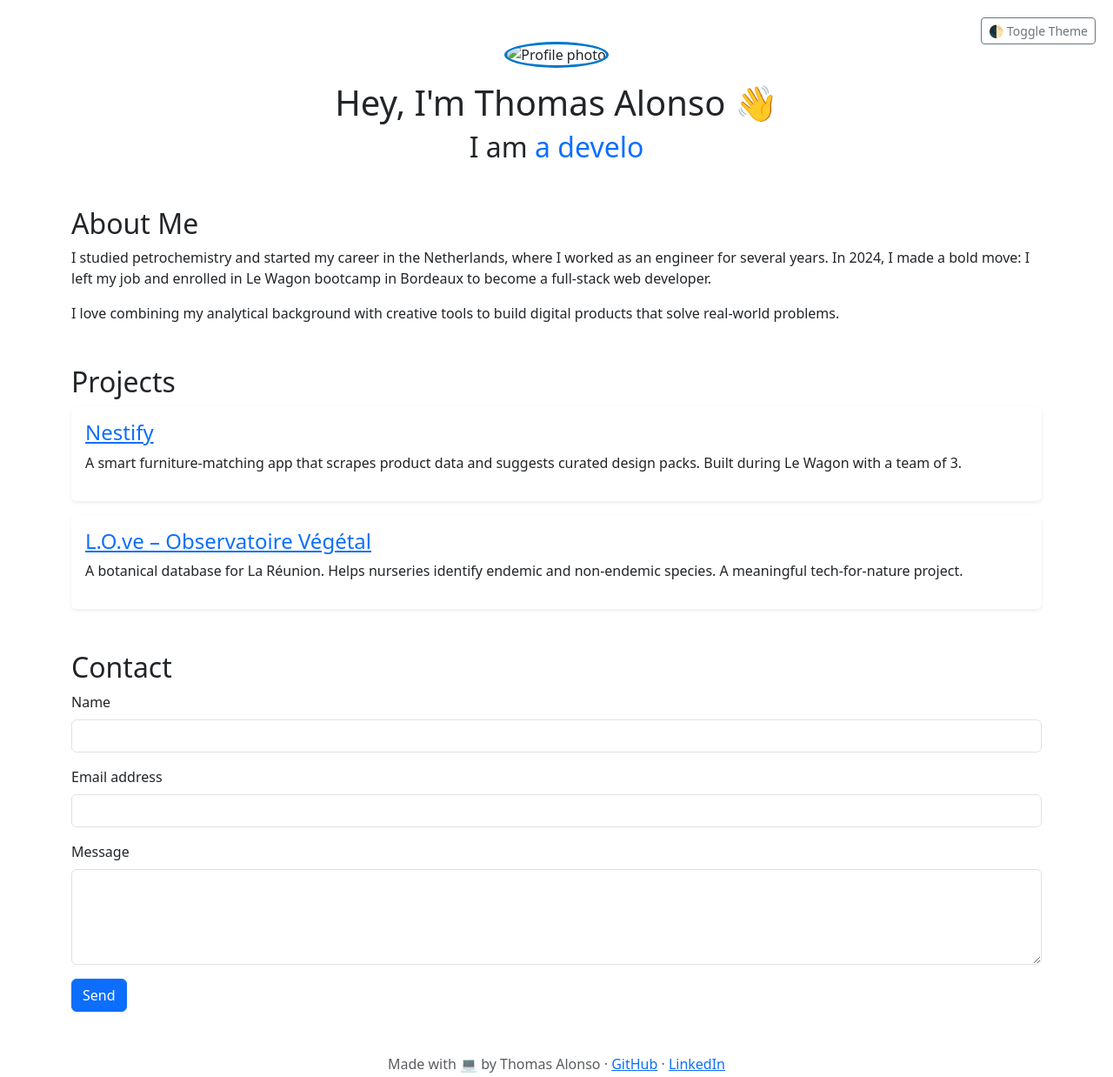
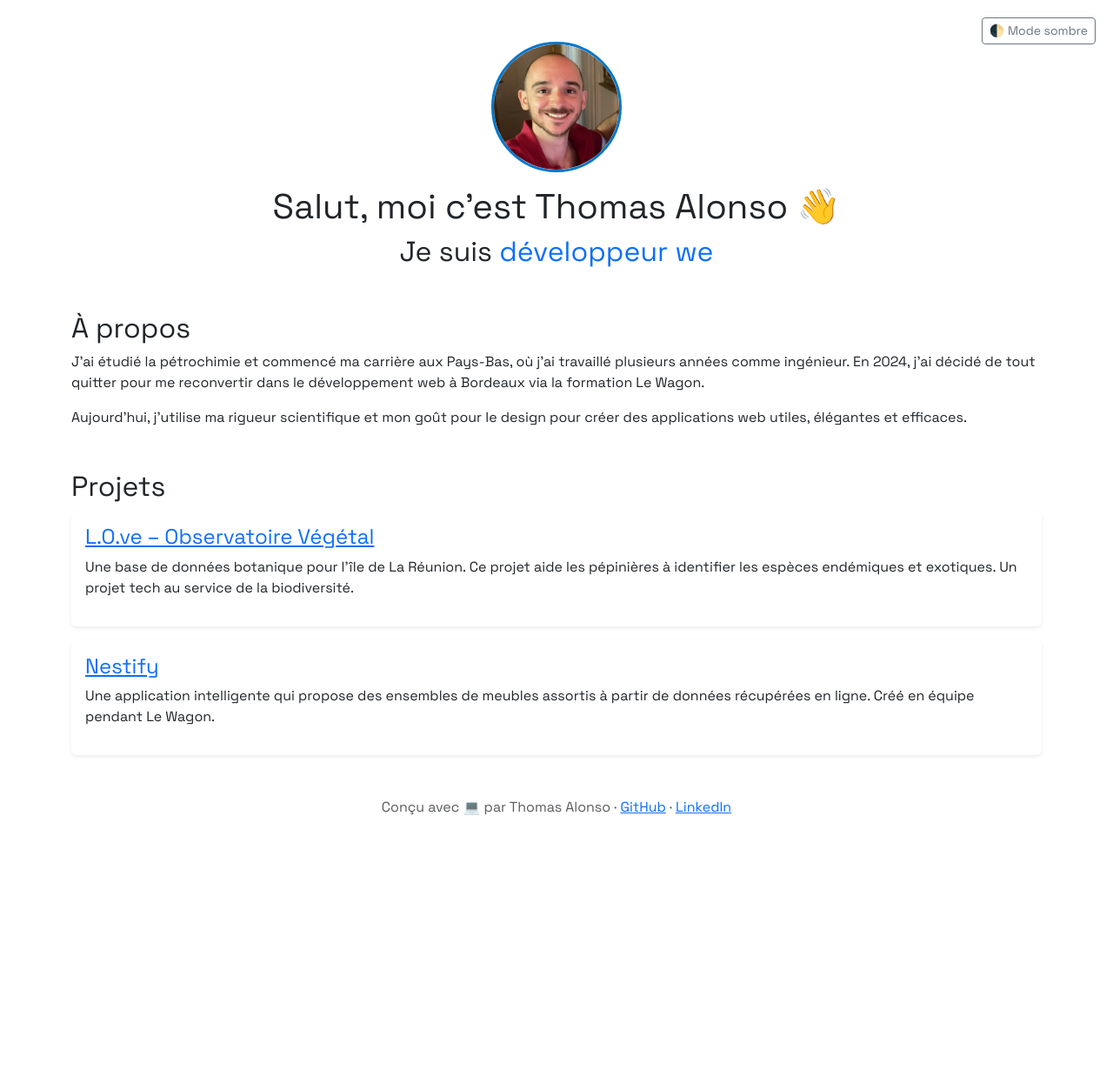
Before and after one commit to Wazaaa974/Wazaaa974.github.io, a plain HTML site: page index.html in a window 1280 px wide. Shown: the whole page at 87% size. After the commit the page ends 1004 px from the top, so only its background shows below. Drawn offline with nearby package versions, Linux system fonts and the light colour scheme.

Commit message:
Portfolio V2

```diff
--- a/index.html
+++ b/index.html
@@ -1,21 +1,20 @@
 <!DOCTYPE html>
-<html lang="en" data-theme="light">
+<html lang="fr" data-theme="light">
 <head>
   <meta charset="UTF-8" />
   <meta name="viewport" content="width=device-width, initial-scale=1.0"/>
+  <link href="https://fonts.googleapis.com/css2?family=Space+Grotesk:wght@400;600&display=swap" rel="stylesheet">
   <title>Thomas Alonso – Portfolio</title>
-  <!-- Bootstrap CDN -->
   <link href="https://cdn.jsdelivr.net/npm/bootstrap@5.3.3/dist/css/bootstrap.min.css" rel="stylesheet">
   <style>
     body {
+      font-family: 'Space Grotesk', sans-serif;
       transition: background-color 0.3s, color 0.3s;
     }
-
     [data-theme="dark"] {
       background-color: #121212;
       color: #f0f0f0;
     }
-
     .profile-img {
       width: 150px;
       height: 150px;
@@ -25,24 +24,19 @@
       margin-bottom: 1rem;
       transition: transform 0.3s;
     }
-
     .profile-img:hover {
       transform: scale(1.05);
     }
-
     .project:hover {
       background-color: rgba(0, 119, 204, 0.05);
     }
-
     .fade-in {
       animation: fadeIn 1s ease-in forwards;
       opacity: 0;
     }
-
     @keyframes fadeIn {
       to { opacity: 1; }
     }
-
     .theme-toggle {
       position: fixed;
       top: 20px;
@@ -53,90 +47,70 @@
 </head>
 <body class="container py-5 fade-in">
 
-  <!-- Dark Mode Toggle -->
-  <button class="btn btn-sm btn-outline-secondary theme-toggle">🌓 Toggle Theme</button>
+  <button class="btn btn-sm btn-outline-secondary theme-toggle">🌓 Mode sombre</button>
 
   <div class="text-center mb-5">
-    <img src="avatar.jpg" alt="Profile photo" class="profile-img" />
-
-    <h1 class="mb-2">Hey, I'm Thomas Alonso 👋</h1>
+    <img src="images/me.JPG" alt="Photo de profil" class="profile-img" />
+    <h1 class="mb-2">Salut, moi c’est Thomas Alonso 👋</h1>
 
     <!-- Typing effect section -->
     <h2 class="fw-light" style="height: 2.5rem;">
-      I am <span id="typewriter" class="text-primary"></span>
+      Je suis <span id="typewriter" class="text-primary"></span>
     </h2>
   </div>
 
   <section class="mb-5">
-    <h2>About Me</h2>
+    <h2>À propos</h2>
     <p>
-      I studied petrochemistry and started my career in the Netherlands, where I worked as an engineer for several years.
-      In 2024, I made a bold move: I left my job and enrolled in Le Wagon bootcamp in Bordeaux to become a full-stack web developer.
+      J’ai étudié la pétrochimie et commencé ma carrière aux Pays-Bas, où j’ai travaillé plusieurs années comme ingénieur.
+      En 2024, j’ai décidé de tout quitter pour me reconvertir dans le développement web à Bordeaux via la formation Le Wagon.
     </p>
     <p>
-      I love combining my analytical background with creative tools to build digital products that solve real-world problems.
+      Aujourd’hui, j’utilise ma rigueur scientifique et mon goût pour le design pour créer des applications web utiles, élégantes et efficaces.
     </p>
   </section>
 
   <section class="mb-5">
-    <h2>Projects</h2>
+    <h2>Projets</h2>
+
+    <div class="project p-3 rounded shadow-sm mb-3">
+      <h4><a href="https://www.klorys.re/" target="_blank">L.O.ve – Observatoire Végétal</a></h4>
+      <p>
+        Une base de données botanique pour l’île de La Réunion. Ce projet aide les pépinières à identifier les espèces endémiques et exotiques.
+        Un projet tech au service de la biodiversité.
+      </p>
+    </div>
 
     <div class="project p-3 rounded shadow-sm mb-3">
       <h4><a href="https://nestify.pics" target="_blank">Nestify</a></h4>
       <p>
-        A smart furniture-matching app that scrapes product data and suggests curated design packs.
-        Built during Le Wagon with a team of 3.
-      </p>
-    </div>
-
-    <div class="project p-3 rounded shadow-sm mb-3">
-      <h4><a href="https://www.klorys.re/" target="_blank">L.O.ve – Observatoire Végétal</a></h4>
-      <p>
-        A botanical database for La Réunion. Helps nurseries identify endemic and non-endemic species.
-        A meaningful tech-for-nature project.
+        Une application intelligente qui propose des ensembles de meubles assortis à partir de données récupérées en ligne.
+        Créé en équipe pendant Le Wagon.
       </p>
     </div>
   </section>
 
-  <section>
-    <h2>Contact</h2>
-    <form action="https://formspree.io/f/mnqeyjpl" method="POST">
-      <div class="mb-3">
-        <label for="name" class="form-label">Name</label>
-        <input type="text" class="form-control" id="name" name="name" required />
-      </div>
-      <div class="mb-3">
-        <label for="email" class="form-label">Email address</label>
-        <input type="email" class="form-control" id="email" name="_replyto" required />
-      </div>
-      <div class="mb-3">
-        <label for="message" class="form-label">Message</label>
-        <textarea class="form-control" id="message" rows="4" name="message" required></textarea>
-      </div>
-      <button type="submit" class="btn btn-primary">Send</button>
-    </form>
-  </section>
-
   <footer class="mt-5 text-center">
-    <p class="text-muted">Made with 💻 by Thomas Alonso · <a href="https://github.com/Wazaaa974" target="_blank">GitHub</a> · <a href="https://www.linkedin.com/in/thomas-alonso/" target="_blank">LinkedIn</a></p>
+    <p class="text-muted">Conçu avec 💻 par Thomas Alonso · <a href="https://github.com/Wazaaa974" target="_blank">GitHub</a> · <a href="https://www.linkedin.com/in/thomasalonsoifp/" target="_blank">LinkedIn</a></p>
   </footer>
 
-  <!-- JavaScript: Bootstrap + Theme Toggle -->
+  <!-- JavaScript -->
   <script>
     const toggleBtn = document.querySelector('.theme-toggle');
     toggleBtn.addEventListener('click', () => {
       const html = document.documentElement;
       html.dataset.theme = html.dataset.theme === "dark" ? "light" : "dark";
     });
+
     const target = document.getElementById("typewriter");
     const phrases = [
-      { text: "a chemical engineer", strike: true },
-      { text: "a developer", strike: false }
+      { text: "ingénieur chimiste", strike: true },
+      { text: "développeur web", strike: false }
     ];
 
     let step = 0;
     let letterIndex = 0;
-    let typingSpeed = 100;
+    let typingSpeed = 80;
     let isDeleting = false;
 
     function type() {
@@ -153,7 +127,6 @@
         letterIndex++;
         setTimeout(type, typingSpeed);
       } else if (!isDeleting && letterIndex === currentPhrase.text.length) {
-        // Pause before deleting
         isDeleting = true;
         setTimeout(type, 1000);
       } else if (isDeleting && letterIndex > 0) {
@@ -162,14 +135,12 @@
       } else if (isDeleting && letterIndex === 0) {
         isDeleting = false;
         step = (step + 1) % phrases.length;
-        setTimeout(type, 300);
+        setTimeout(type, 500);
       }
     }
 
-    // Start the typing effect
     type();
   </script>
 
-
 </body>
 </html>
```
Also changed, not shown: images/me.JPG (added).
